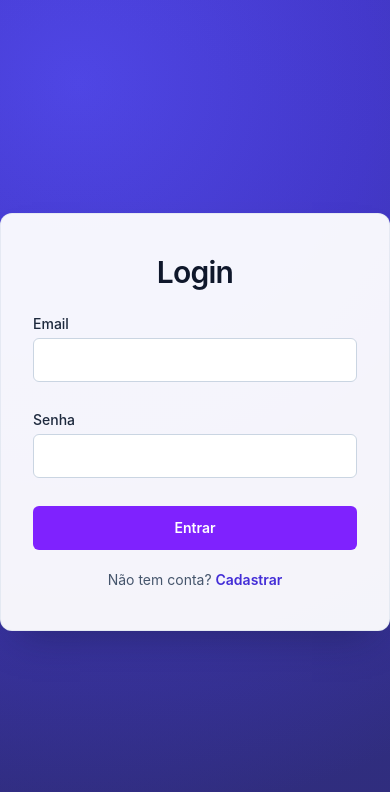
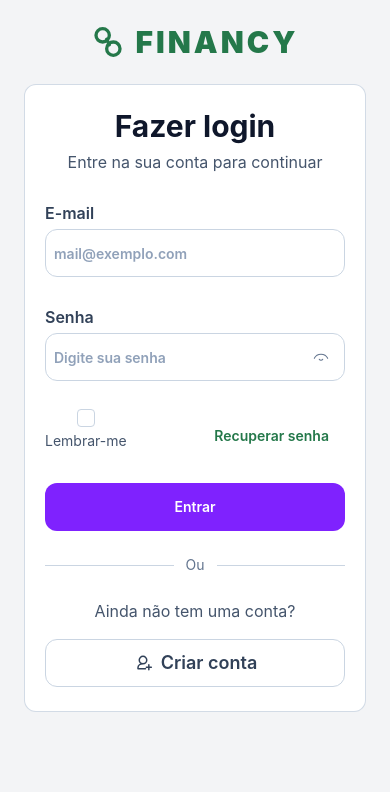
Before and after one commit to ileonardo-c/pos_rocketseat-tech360-financy, a React (Vite) app in the folder frontend/: page / in a window 390 px wide. Shown: the top 792 px of the page. Built offline with nearby package versions, Linux system fonts and the light colour scheme; no server answers.

Commit message:
feat(frontend): implementa login mobile-first com transicao de erro

```diff
--- a/frontend/src/index.css
+++ b/frontend/src/index.css
@@ -4,6 +4,14 @@
 @plugin "@tailwindcss/typography";
 
 @layer base {
+  :root {
+    --shake-distance: 6px;
+    --shake-overshoot: 4px;
+    --shake-dur-a: 80ms;
+    --shake-dur-b: 60ms;
+    --shake-ease: cubic-bezier(0.22, 1, 0.36, 1);
+  }
+
   html,
   body,
   #root {
@@ -15,6 +23,48 @@
   }
 }
 
+@layer components {
+  .t-input {
+    transition: border-color 150ms ease-out;
+    will-change: transform;
+  }
+
+  .t-input.is-shaking {
+    animation: t-input-shake
+      calc(var(--shake-dur-a) * 2 + var(--shake-dur-b) * 2)
+      linear;
+  }
+
+  @keyframes t-input-shake {
+    0% {
+      transform: translateX(0);
+      animation-timing-function: var(--shake-ease);
+    }
+    28.57% {
+      transform: translateX(var(--shake-distance));
+      animation-timing-function: var(--shake-ease);
+    }
+    57.14% {
+      transform: translateX(calc(var(--shake-distance) * -1));
+      animation-timing-function: var(--shake-ease);
+    }
+    78.57% {
+      transform: translateX(var(--shake-overshoot));
+      animation-timing-function: var(--shake-ease);
+    }
+    100% {
+      transform: translateX(0);
+    }
+  }
+
+  @media (prefers-reduced-motion: reduce) {
+    .t-input {
+      animation: none !important;
+      transform: none !important;
+    }
+  }
+}
+
 @layer utilities {
   .shadow-panel {
     box-shadow: 0 20px 40px -18px rgb(15 23 42 / 0.4);
--- a/frontend/src/pages/signin-page.tsx
+++ b/frontend/src/pages/signin-page.tsx
@@ -1,4 +1,4 @@
-import { useMemo, useState } from "react";
+import { useEffect, useMemo, useState } from "react";
 import { Link, Navigate } from "react-router-dom";
 
 import { Button } from "@/components/ui/button";
@@ -11,7 +11,10 @@
   const { user, signin, loading, authError, clearAuthError } = useAuth();
   const [email, setEmail] = useState("");
   const [password, setPassword] = useState("");
+  const [rememberMe, setRememberMe] = useState(false);
   const [touched, setTouched] = useState({ email: false, password: false });
+  const [shakeEmail, setShakeEmail] = useState(false);
+  const [shakePassword, setShakePassword] = useState(false);
 
   const getEmailError = (value: string) => {
     if (!value.trim()) {
@@ -42,18 +45,55 @@
     return getPasswordError(password);
   }, [password, touched.password]);
 
+  useEffect(() => {
+    if (!emailError) {
+      return;
+    }
+    setShakeEmail(true);
+    const timeout = window.setTimeout(() => setShakeEmail(false), 320);
+    return () => window.clearTimeout(timeout);
+  }, [emailError]);
+
+  useEffect(() => {
+    if (!passwordError) {
+      return;
+    }
+    setShakePassword(true);
+    const timeout = window.setTimeout(() => setShakePassword(false), 320);
+    return () => window.clearTimeout(timeout);
+  }, [passwordError]);
+
   if (user) {
     return <Navigate to="/" replace />;
   }
 
   return (
-    <main className="auth-layout min-h-screen grid place-items-center bg-gradient-to-b from-indigo-950 via-indigo-900 to-slate-950 px-4 py-8">
-      <Card className="w-full max-w-md border-slate-200/80 bg-white/95 px-8 py-10 shadow-panel">
-        <h1 className="mb-6 text-center text-3xl font-semibold tracking-tight text-slate-900">
-          Login
+    <main className="min-h-screen bg-[#f3f4f6] px-4 py-8 text-slate-700 sm:py-12">
+      <div className="mx-auto w-full max-w-[448px]">
+        <header className="mb-6 flex items-center justify-center gap-3 text-[#24784A] sm:mb-8">
+          <svg
+            aria-hidden="true"
+            className="h-8 w-8"
+            fill="none"
+            viewBox="0 0 24 24"
+            xmlns="http://www.w3.org/2000/svg"
+          >
+            <circle cx="8" cy="7" r="5" stroke="currentColor" strokeWidth="2.5" />
+            <circle cx="16" cy="17" r="5" stroke="currentColor" strokeWidth="2.5" />
+            <path d="M11 10L13 14" stroke="currentColor" strokeLinecap="round" strokeWidth="2.5" />
+          </svg>
+          <span className="text-3xl font-black uppercase tracking-[0.1em] sm:text-4xl">Financy</span>
+        </header>
+
+        <Card className="border border-slate-300/85 bg-white px-5 py-6 shadow-none transition-all duration-300 ease-out sm:px-8 sm:py-9">
+          <h1 className="text-center text-3xl font-bold leading-[1.15] text-slate-900 sm:text-[40px]">
+            Fazer login
           </h1>
+          <p className="mt-2 text-center text-base leading-[1.35] text-slate-600 sm:mt-3 sm:text-[34px] sm:leading-[1.15]">
+            Entre na sua conta para continuar
+          </p>
           <form
-          className="flex flex-col gap-4"
+            className="mt-7 flex flex-col gap-4 sm:mt-9 sm:gap-5"
             onSubmit={async (event) => {
               event.preventDefault();
               setTouched({ email: true, password: true });
@@ -67,11 +107,37 @@
               await signin({ email: email.trim(), password });
             }}
           >
-          <label className="space-y-1.5 text-sm font-medium text-slate-800" htmlFor="signin-email">
-            Email
+            <label
+              className="space-y-2 text-base font-semibold text-slate-700 sm:text-xl"
+              htmlFor="signin-email"
+            >
+              E-mail
+              <div className={`t-input-wrap relative ${emailError ? "is-error" : ""}`}>
+                <svg
+                  aria-hidden="true"
+                  className="pointer-events-none absolute left-4 top-1/2 h-5 w-5 -translate-y-1/2 text-slate-400"
+                  fill="none"
+                  viewBox="0 0 24 24"
+                  xmlns="http://www.w3.org/2000/svg"
+                >
+                  <path
+                    d="M4 7.5C4 6.67 4.67 6 5.5 6h13c.83 0 1.5.67 1.5 1.5v9c0 .83-.67 1.5-1.5 1.5h-13A1.5 1.5 0 0 1 4 16.5v-9z"
+                    stroke="currentColor"
+                    strokeWidth="1.5"
+                  />
+                  <path
+                    d="m5 8 7 5 7-5"
+                    stroke="currentColor"
+                    strokeLinecap="round"
+                    strokeLinejoin="round"
+                    strokeWidth="1.5"
+                  />
+                </svg>
                 <Input
                   id="signin-email"
                   autoComplete="email"
+                  className={`t-input h-12 rounded-xl border-slate-300 bg-white pl-12 text-base text-slate-500 placeholder:text-slate-400 focus:border-[#24784A] focus:ring-[#24784A]/15 sm:h-14 sm:text-2xl ${shakeEmail ? "is-shaking" : ""}`}
+                  placeholder="mail@exemplo.com"
                   required
                   type="email"
                   value={email}
@@ -81,16 +147,47 @@
                     setEmail(event.target.value);
                   }}
                 />
-            {emailError ? <span className="mt-1 text-xs text-red-600">{emailError}</span> : null}
+              </div>
+              {emailError ? (
+                <span className="t-error-msg mt-1 block text-sm text-red-600 sm:text-base">{emailError}</span>
+              ) : null}
             </label>
+
             <label
-            className="space-y-1.5 text-sm font-medium text-slate-800"
+              className="space-y-2 text-base font-semibold text-slate-700 sm:text-xl"
               htmlFor="signin-password"
             >
               Senha
+              <div className={`t-input-wrap relative ${passwordError ? "is-error" : ""}`}>
+                <svg
+                  aria-hidden="true"
+                  className="pointer-events-none absolute left-4 top-1/2 h-5 w-5 -translate-y-1/2 text-slate-400"
+                  fill="none"
+                  viewBox="0 0 24 24"
+                  xmlns="http://www.w3.org/2000/svg"
+                >
+                  <path
+                    d="M8 10V8a4 4 0 1 1 8 0v2"
+                    stroke="currentColor"
+                    strokeLinecap="round"
+                    strokeLinejoin="round"
+                    strokeWidth="1.5"
+                  />
+                  <rect
+                    height="10"
+                    rx="2"
+                    stroke="currentColor"
+                    strokeWidth="1.5"
+                    width="14"
+                    x="5"
+                    y="10"
+                  />
+                </svg>
                 <Input
                   id="signin-password"
                   autoComplete="current-password"
+                  className={`t-input h-12 rounded-xl border-slate-300 bg-white px-12 text-base text-slate-500 placeholder:text-slate-400 focus:border-[#24784A] focus:ring-[#24784A]/15 sm:h-14 sm:text-2xl ${shakePassword ? "is-shaking" : ""}`}
+                  placeholder="Digite sua senha"
                   required
                   type="password"
                   value={password}
@@ -100,24 +197,98 @@
                     setPassword(event.target.value);
                   }}
                 />
+                <span className="pointer-events-none absolute right-4 top-1/2 h-4 w-4 -translate-y-1/2 text-slate-500">
+                  <svg aria-hidden="true" fill="none" viewBox="0 0 24 24">
+                    <path
+                      d="M2 14c2-4 5.33-6 10-6s8 2 10 6"
+                      stroke="currentColor"
+                      strokeLinecap="round"
+                      strokeWidth="1.6"
+                    />
+                    <path
+                      d="M9.4 15.5a3 3 0 0 0 5.2 0"
+                      stroke="currentColor"
+                      strokeLinecap="round"
+                      strokeWidth="1.6"
+                    />
+                  </svg>
+                </span>
+              </div>
               {passwordError ? (
-              <span className="mt-1 text-xs text-red-600">{passwordError}</span>
+                <span className="t-error-msg mt-1 block text-sm text-red-600 sm:text-base">
+                  {passwordError}
+                </span>
               ) : null}
             </label>
 
             <ErrorBanner message={authError} />
 
-          <Button disabled={loading || Boolean(emailError) || Boolean(passwordError)} type="submit">
+            <div className="flex items-center justify-between text-sm sm:text-lg">
+              <label
+                className="flex cursor-pointer items-center gap-2 text-slate-600"
+                htmlFor="remember-me"
+              >
+                <input
+                  checked={rememberMe}
+                  className="h-4 w-4 rounded border-slate-300 text-[#24784A] focus:ring-[#24784A]/25"
+                  id="remember-me"
+                  type="checkbox"
+                  onChange={(event) => setRememberMe(event.target.checked)}
+                />
+                Lembrar-me
+              </label>
+              <button
+                className="font-semibold text-[#24784A] transition hover:text-[#1b5b38]"
+                type="button"
+              >
+                Recuperar senha
+              </button>
+            </div>
+
+            <Button
+              className="mt-1 h-12 rounded-xl bg-[#24784A] text-lg font-bold transition-colors duration-200 hover:bg-[#1f6941] sm:h-14 sm:text-2xl"
+              disabled={loading || Boolean(emailError) || Boolean(passwordError)}
+              type="submit"
+            >
               {loading ? "Entrando..." : "Entrar"}
             </Button>
           </form>
-        <p className="mt-5 text-center text-sm text-slate-600">
-          Não tem conta?{" "}
-          <Link className="font-semibold text-indigo-700 hover:text-indigo-900" to="/signup">
-            Cadastrar
+
+          <div className="mt-6 sm:mt-8">
+            <div className="flex items-center gap-3 text-sm text-slate-500 sm:text-lg">
+              <span className="h-px flex-1 bg-slate-300" />
+              <span>Ou</span>
+              <span className="h-px flex-1 bg-slate-300" />
+            </div>
+            <p className="mt-6 text-center text-base text-slate-600 sm:mt-7 sm:text-[31px]">
+              Ainda não tem uma conta?
+            </p>
+            <Link
+              className="mt-4 inline-flex h-12 w-full items-center justify-center gap-2 rounded-xl border border-slate-300 text-lg font-semibold text-slate-700 transition duration-200 hover:bg-slate-50 sm:h-14 sm:text-3xl"
+              to="/signup"
+            >
+              <span aria-hidden="true" className="inline-flex h-5 w-5 items-center justify-center">
+                <svg aria-hidden="true" className="h-5 w-5" fill="none" viewBox="0 0 24 24">
+                  <path
+                    d="M12 13a4.5 4.5 0 1 0-4.5-4.5A4.5 4.5 0 0 0 12 13zm0 0c-3.3 0-6 2.01-6 4.5V19h9"
+                    stroke="currentColor"
+                    strokeLinecap="round"
+                    strokeLinejoin="round"
+                    strokeWidth="1.8"
+                  />
+                  <path
+                    d="M19 14v6m-3-3h6"
+                    stroke="currentColor"
+                    strokeLinecap="round"
+                    strokeWidth="1.8"
+                  />
+                </svg>
+              </span>
+              Criar conta
             </Link>
-        </p>
+          </div>
         </Card>
+      </div>
     </main>
   );
 };
```
Lines whose indentation alone changed are shown as unchanged.
